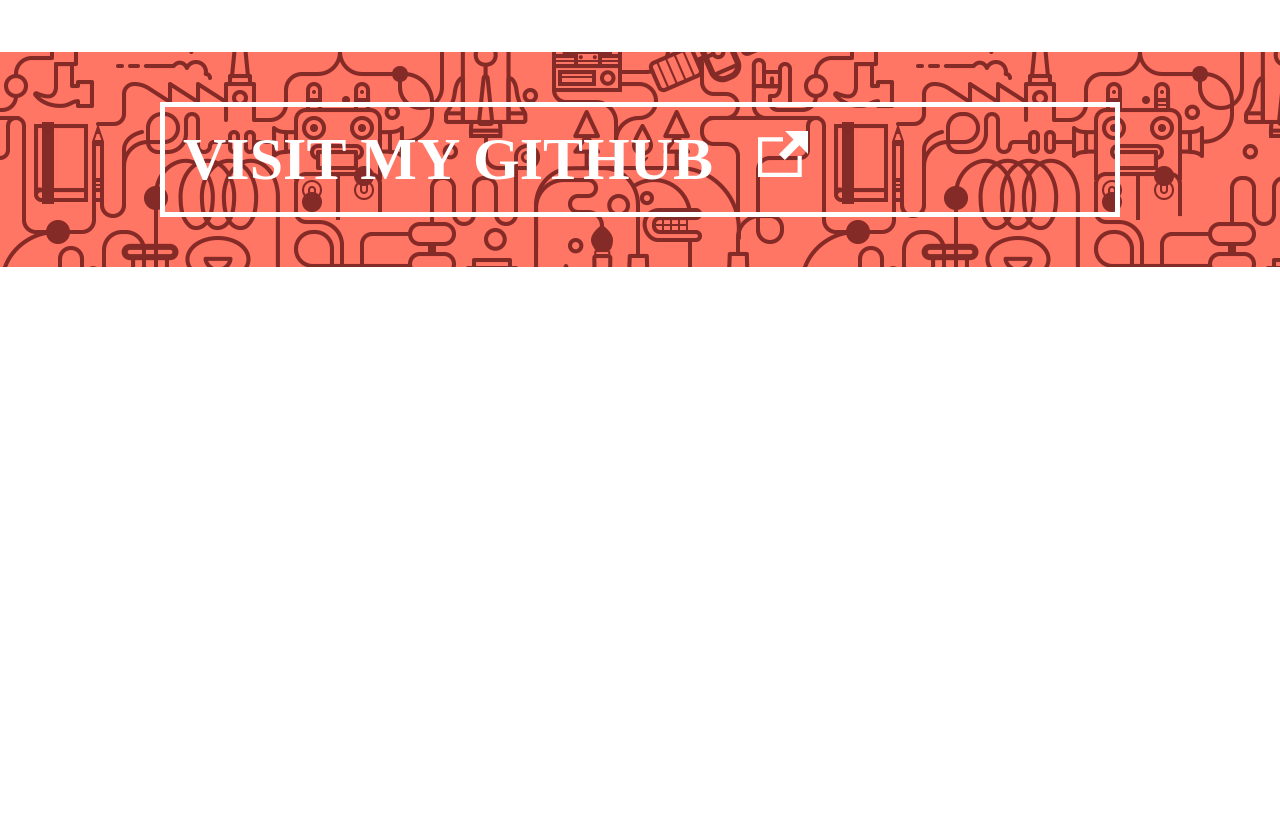
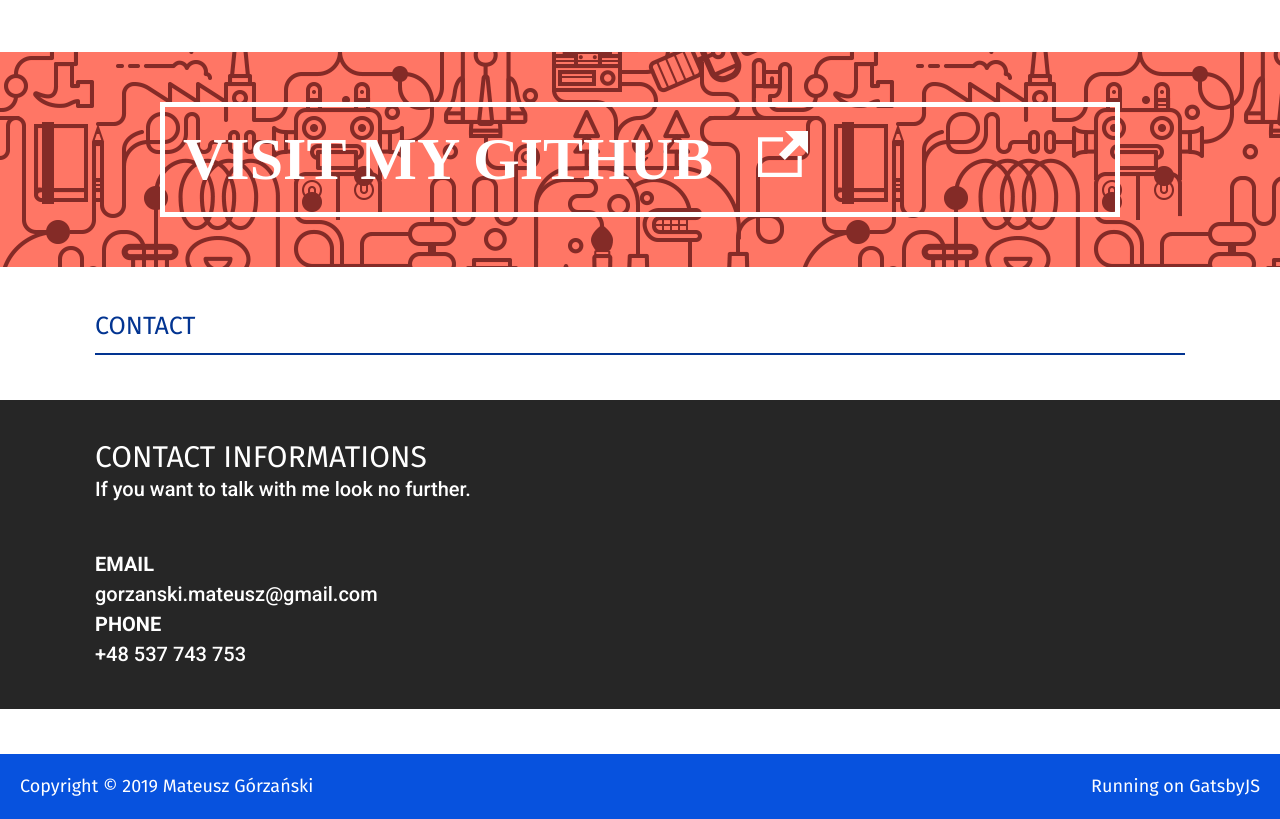
Before and after one commit to mgorzanski/personal-website-gatsbyjs, a Gatsby site: page / in a window 1280 px wide. Shown: the part 3082-3901 px from the top of the page. Before the commit the page ends 3349 px from the top, so only its background shows below. Built offline with nearby package versions, Linux system fonts and the light colour scheme; Gatsby itself is replaced by a stand-in of ours; a web font is replaced by a local one.

Commit message:
add contact section and footer

```diff
--- a/src/pages/index.js
+++ b/src/pages/index.js
@@ -309,6 +309,30 @@
         </div>
         </a>
       </section>
+
+      <section className="section" id="contact">
+        <div className="section__inner">
+          <h3 className="section__title">Contact</h3>
+        </div>
+
+        <div className="section__fs-container">
+          <div className="section__fs-inner">
+            <h4 className="section__fs-heading">Contact informations</h4>
+            <p className="section__fs-text">If you want to talk with me look no further.</p>
+            <span className="contact-informations">
+              <span>Email</span>
+              gorzanski.mateusz@gmail.com
+              <span>Phone</span>
+              +48 537 743 753
+            </span>
+          </div>
+        </div>
+      </section>
+
+      <footer className="footer">
+        <span className="footer__copyright">Copyright &copy; 2019 Mateusz Górzański</span>
+        <span className="footer__right">Running on <a href="https://www.gatsbyjs.org/">GatsbyJS</a></span>
+      </footer>
     </main>
   </>
 );
--- a/src/scss/index.scss
+++ b/src/scss/index.scss
@@ -2,8 +2,8 @@
 
 @import url('https://fonts.googleapis.com/css?family=Bowlby+One+SC&display=swap&subset=latin-ext');
 @import url('https://fonts.googleapis.com/css?family=Roboto+Condensed:300&display=swap&subset=latin-ext');
-@import url('https://fonts.googleapis.com/css?family=Roboto:300&display=swap&subset=latin-ext');
-@import url('https://fonts.googleapis.com/css?family=Fira+Sans:300,400&display=swap&subset=latin-ext');
+@import url('https://fonts.googleapis.com/css?family=Roboto:300,500,700&display=swap&subset=latin-ext');
+@import url('https://fonts.googleapis.com/css?family=Fira+Sans:300,400,500&display=swap&subset=latin-ext');
 
 $primary-color: #0752de;
 $secondary-color: #023491;
@@ -322,6 +322,57 @@
       margin: 0 0 5.5rem;
     }
   }
+
+  &#contact {
+    margin: 4.5rem 0;
+
+    .section__fs-container {
+      background: $tertiary-color;
+      padding: 4rem 9.5rem;
+    }
+
+    .section__fs-inner {
+      padding: 0;
+      border: 0;
+    }
+
+    .section__fs-text {
+      font-family: 'Roboto', sans-serif;
+      font-weight: normal;
+      color: $text-primary-color;
+      line-height: 3rem;
+      margin: 0;
+      padding: 0;
+      font-size: 2rem;
+    }
+
+    .section__fs-heading {
+      margin: 0;
+      padding: 0;
+      text-transform: uppercase;
+      color: $text-primary-color;
+      font-family: 'Fira Sans', sans-serif;
+      font-size: 3rem;
+      font-weight: normal;
+    }
+  }
+}
+
+.contact-informations {
+  font-family: 'Roboto', sans-serif;
+      font-weight: normal;
+      color: $text-primary-color;
+      line-height: 3rem;
+      margin: 4.5rem 0 0;
+      display: block;
+      padding: 0;
+      font-size: 2rem;
+}
+
+.contact-informations span {
+  display: block;
+  font-weight: bold;
+  text-transform: uppercase;
 }
 
 a {
@@ -413,3 +464,27 @@
   text-align: center;
   font-weight: 400;
 }
+
+.footer {
+  background: $primary-color;
+  padding: 2rem;
+  display: flex;
+  flex-direction: row;
+  justify-content: space-between;
+}
+
+.footer__copyright {
+  font-family: 'Fira Sans', sans-serif;
+  font-size: 1.8rem;
+  font-weight: normal;
+  line-height: 2.5rem;
+  color: $text-primary-color;
+}
+
+.footer__right {
+  @extend .footer__copyright;
+}
+
+.footer__right a {
+  color: $text-primary-color;
+}
```
